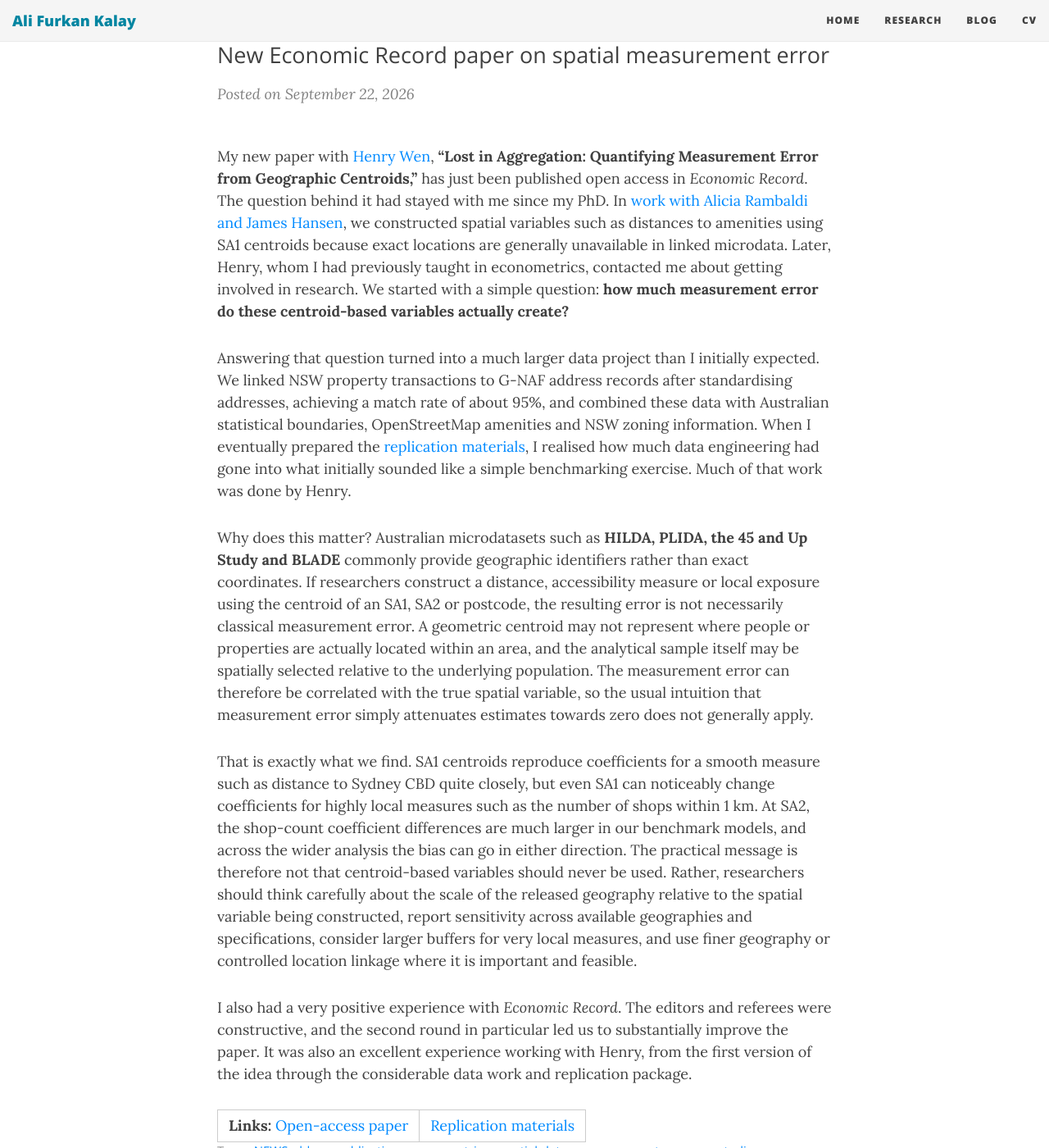
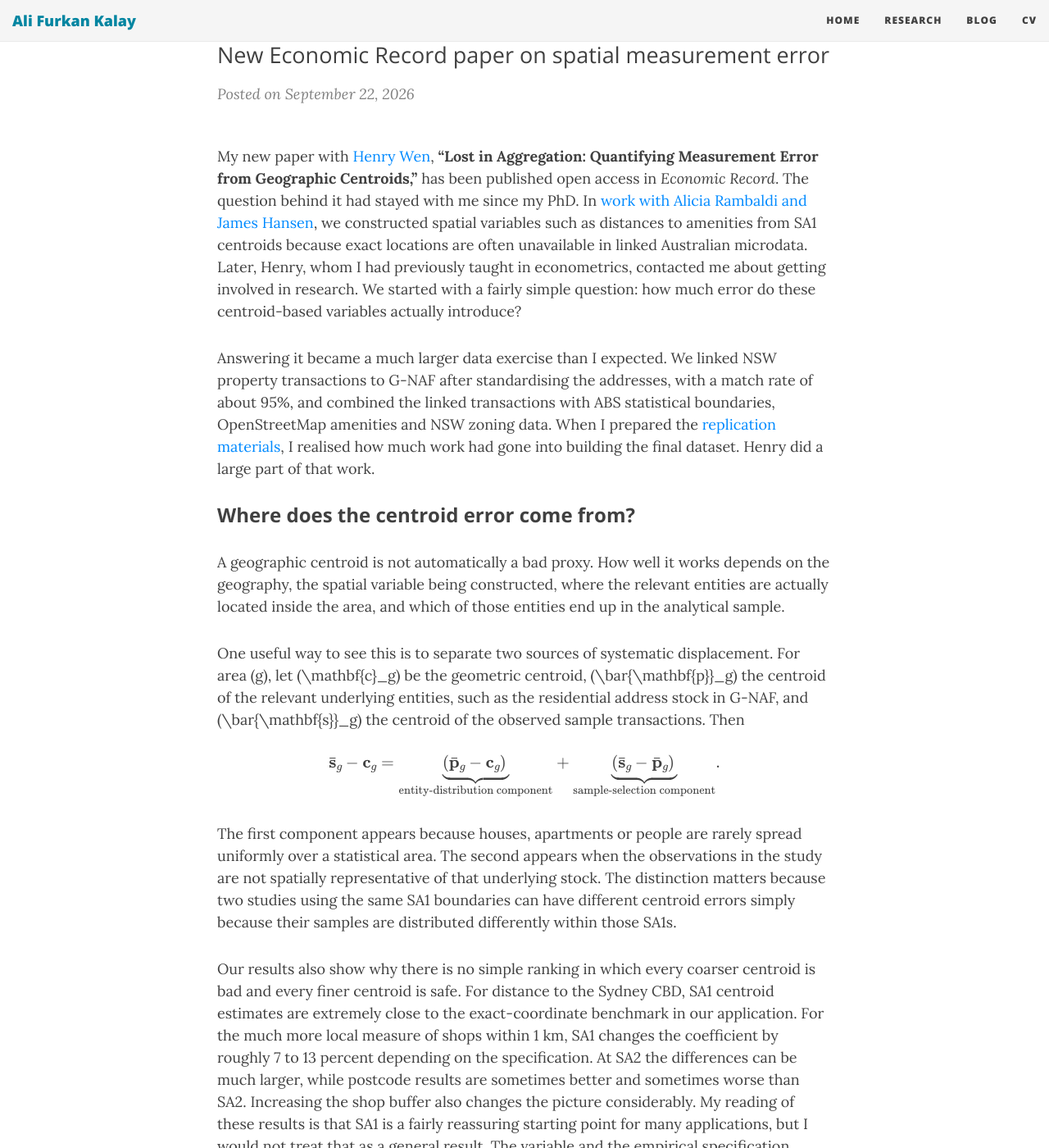
Before and after one commit to alfurka/alfurka.github.io, a Jekyll site: the page built from _posts/2026-09-22-lost-in-aggregation-geographic-centroids.md, in a window 1280 px wide and 1400 px high, scrolled down 198 px. Shown: the whole window at 82% size. Built offline with Jekyll 4.4.1, drawn with Linux system fonts in a browser that asks for light colours; nearby versions of some CDN libraries; formulas are drawn with MathJax 3; some of the changed text lies outside the part shown.

Commit message:
Clarify centroid error decomposition and sensitivity guidance

```diff
--- a/_posts/2026-09-22-lost-in-aggregation-geographic-centroids.md
+++ b/_posts/2026-09-22-lost-in-aggregation-geographic-centroids.md
@@ -6,14 +6,51 @@
 image: /img/data.png
 ---
 
-My new paper with [Henry Wen](https://onlinelibrary.wiley.com/doi/10.1111/1475-4932.70072), **“Lost in Aggregation: Quantifying Measurement Error from Geographic Centroids,”** has just been published open access in *Economic Record*. The question behind it had stayed with me since my PhD. In [work with Alicia Rambaldi and James Hansen](https://iariw.org/wp-content/uploads/2024/08/4B-2Rambaldi.pdf), we constructed spatial variables such as distances to amenities using SA1 centroids because exact locations are generally unavailable in linked microdata. Later, Henry, whom I had previously taught in econometrics, contacted me about getting involved in research. We started with a simple question: **how much measurement error do these centroid-based variables actually create?**
+My new paper with [Henry Wen](https://onlinelibrary.wiley.com/doi/10.1111/1475-4932.70072), **"Lost in Aggregation: Quantifying Measurement Error from Geographic Centroids,"** has been published open access in *Economic Record*. The question behind it had stayed with me since my PhD. In [work with Alicia Rambaldi and James Hansen](https://iariw.org/wp-content/uploads/2024/08/4B-2Rambaldi.pdf), we constructed spatial variables such as distances to amenities from SA1 centroids because exact locations are often unavailable in linked Australian microdata. Later, Henry, whom I had previously taught in econometrics, contacted me about getting involved in research. We started with a fairly simple question: how much error do these centroid-based variables actually introduce?
 
-Answering that question turned into a much larger data project than I initially expected. We linked NSW property transactions to G-NAF address records after standardising addresses, achieving a match rate of about 95%, and combined these data with Australian statistical boundaries, OpenStreetMap amenities and NSW zoning information. When I eventually prepared the [replication materials](https://github.com/alfurka/quantify-measurement-error-replication-codes), I realised how much data engineering had gone into what initially sounded like a simple benchmarking exercise. Much of that work was done by Henry.
+Answering it became a much larger data exercise than I expected. We linked NSW property transactions to G-NAF after standardising the addresses, with a match rate of about 95%, and combined the linked transactions with ABS statistical boundaries, OpenStreetMap amenities and NSW zoning data. When I prepared the [replication materials](https://github.com/alfurka/quantify-measurement-error-replication-codes), I realised how much work had gone into building the final dataset. Henry did a large part of that work.
 
-Why does this matter? Australian microdatasets such as **HILDA, PLIDA, the 45 and Up Study and BLADE** commonly provide geographic identifiers rather than exact coordinates. If researchers construct a distance, accessibility measure or local exposure using the centroid of an SA1, SA2 or postcode, the resulting error is not necessarily classical measurement error. A geometric centroid may not represent where people or properties are actually located within an area, and the analytical sample itself may be spatially selected relative to the underlying population. The measurement error can therefore be correlated with the true spatial variable, so the usual intuition that measurement error simply attenuates estimates towards zero does not generally apply.
+### Where does the centroid error come from?
 
-That is exactly what we find. SA1 centroids reproduce coefficients for a smooth measure such as distance to Sydney CBD quite closely, but even SA1 can noticeably change coefficients for highly local measures such as the number of shops within 1 km. At SA2, the shop-count coefficient differences are much larger in our benchmark models, and across the wider analysis the bias can go in either direction. The practical message is therefore not that centroid-based variables should never be used. Rather, researchers should think carefully about the scale of the released geography relative to the spatial variable being constructed, report sensitivity across available geographies and specifications, consider larger buffers for very local measures, and use finer geography or controlled location linkage where it is important and feasible.
+A geographic centroid is not automatically a bad proxy. How well it works depends on the geography, the spatial variable being constructed, where the relevant entities are actually located inside the area, and which of those entities end up in the analytical sample.
 
-I also had a very positive experience with *Economic Record*. The editors and referees were constructive, and the second round in particular led us to substantially improve the paper. It was also an excellent experience working with Henry, from the first version of the idea through the considerable data work and replication package.
+One useful way to see this is to separate two sources of systematic displacement. For area \(g\), let \(\mathbf{c}_g\) be the geometric centroid, \(\bar{\mathbf{p}}_g\) the centroid of the relevant underlying entities, such as the residential address stock in G-NAF, and \(\bar{\mathbf{s}}_g\) the centroid of the observed sample transactions. Then
 
-**Links:** [Open-access paper](https://doi.org/10.1111/1475-4932.70072) | [Replication materials](https://github.com/alfurka/quantify-measurement-error-replication-codes)
+$$
+\bar{\mathbf{s}}_g-\mathbf{c}_g
+=
+\underbrace{\left(\bar{\mathbf{p}}_g-\mathbf{c}_g\right)}_{\text{entity-distribution component}}
++
+\underbrace{\left(\bar{\mathbf{s}}_g-\bar{\mathbf{p}}_g\right)}_{\text{sample-selection component}}.
+$$
+
+The first component appears because houses, apartments or people are rarely spread uniformly over a statistical area. The second appears when the observations in the study are not spatially representative of that underlying stock. The distinction matters because two studies using the same SA1 boundaries can have different centroid errors simply because their samples are distributed differently within those SA1s.
+
+Our results also show why there is no simple ranking in which every coarser centroid is bad and every finer centroid is safe. For distance to the Sydney CBD, SA1 centroid estimates are extremely close to the exact-coordinate benchmark in our application. For the much more local measure of shops within 1 km, SA1 changes the coefficient by roughly 7 to 13 percent depending on the specification. At SA2 the differences can be much larger, while postcode results are sometimes better and sometimes worse than SA2. Increasing the shop buffer also changes the picture considerably. My reading of these results is that SA1 is a fairly reassuring starting point for many applications, but I would not treat that as a general result. The variable and the empirical specification matter.
+
+### Why the error does not have to attenuate the coefficient
+
+The usual textbook intuition says measurement error pushes a coefficient towards zero. That result needs the measurement error to satisfy strong conditions. Spatial measurement error has little reason to satisfy them.
+
+The point becomes clear after partialling out the controls and fixed effects. Let \(x\) be the exact spatial variable, \(\widetilde{x}=x+e\) its centroid proxy, and \(y\) the residualised outcome. The coefficient gap can be written as
+
+$$
+\widehat{\beta}_{\text{centroid}}-\widehat{\beta}_{\text{exact}}
+=
+\frac{\operatorname{Cov}(e,y)}{\operatorname{Var}(\widetilde{x})}
++
+\operatorname{Cov}(x,y)
+\left[
+\frac{1}{\operatorname{Var}(\widetilde{x})}
+-
+\frac{1}{\operatorname{Var}(x)}
+\right].
+$$
+
+The first term is especially important. If the centroid error is related to the residualised outcome, the bias can go in either direction. In spatial applications I would be reluctant to assume that this covariance is zero without checking it. Residential locations, density, land use, accessibility and the composition of the analytical sample all have spatial structure.
+
+For applied work with Australian microdata, I think a simple sensitivity exercise is worth doing whenever possible. Construct the same variable using the available SA1, SA2 and postcode centroids, estimate the specification you actually intend to report, including its fixed effects, and compare the coefficients. Stability across those alternatives is reassuring. Large movements tell you that the geographic approximation is doing more work than you may want. If finer geography or controlled exact-location linkage is available, it can then be used to investigate the problem directly.
+
+I also had a very positive experience with *Economic Record*. The editors and referees were constructive, and the second round led us to substantially improve the paper. It was also a very good experience working with Henry, from the first version of the idea through the data work and the replication package.
+
+[Open-access paper](https://doi.org/10.1111/1475-4932.70072) | [Replication materials](https://github.com/alfurka/quantify-measurement-error-replication-codes)
```
